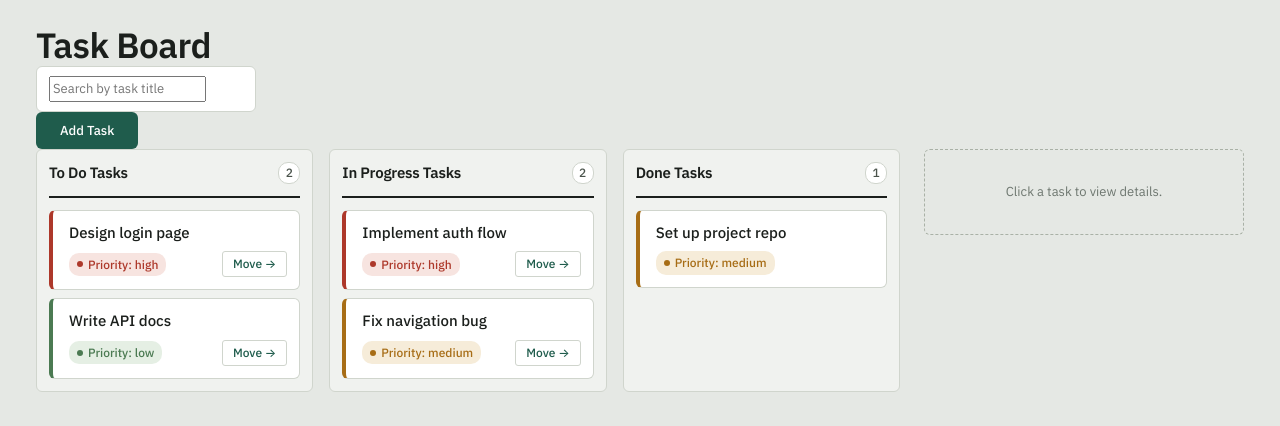
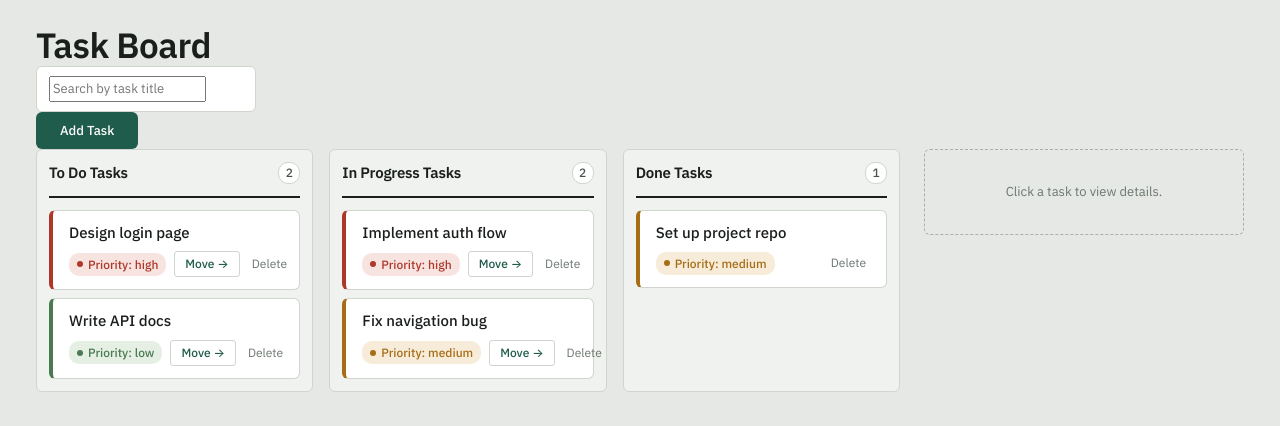
Before and after one commit to haolim/task-board, a React (Vite) app: page / in a window 1280 px wide. Shown: the top 426 px of the page. Built offline with nearby package versions, Linux system fonts and the light colour scheme.

Commit message:
feat: implement delete confirmation before deleting a task

```diff
--- a/src/components/TaskCard.jsx
+++ b/src/components/TaskCard.jsx
@@ -6,7 +6,7 @@ const priorityStyle = {
   medium: styles.badgeMedium,
 };
 
-export default function TaskCard({ task, onMove, onSelect }) {
+export default function TaskCard({ task, onMove, onSelect, onDelete }) {
   return (
     <div
       className={`${styles.card} ${styles[task.priority]}`}
@@ -30,6 +30,20 @@ export default function TaskCard({ task, onMove, onSelect }) {
               Move →
             </button>
           )}
+          <button
+            className={styles.delete}
+            type="button"
+            onClick={(e) => {
+              e.stopPropagation();
+              if (
+                window.confirm("Are you sure you want to delete this task?")
+              ) {
+                onDelete(task.id);
+              }
+            }}
+          >
+            Delete
+          </button>
         </div>
       </div>
     </div>
--- a/src/components/TaskCard.module.css
+++ b/src/components/TaskCard.module.css
@@ -85,6 +85,8 @@
   font-size: var(--t-xs);
   font-weight: 500;
   line-height: 1.6;
+  flex: none;
+  white-space: nowrap;
 }
 
 .badge::before {
@@ -117,6 +119,7 @@
   align-items: center;
   gap: var(--s1);
   margin-left: auto;
+  flex: none;
 }
 
 .move {
```
